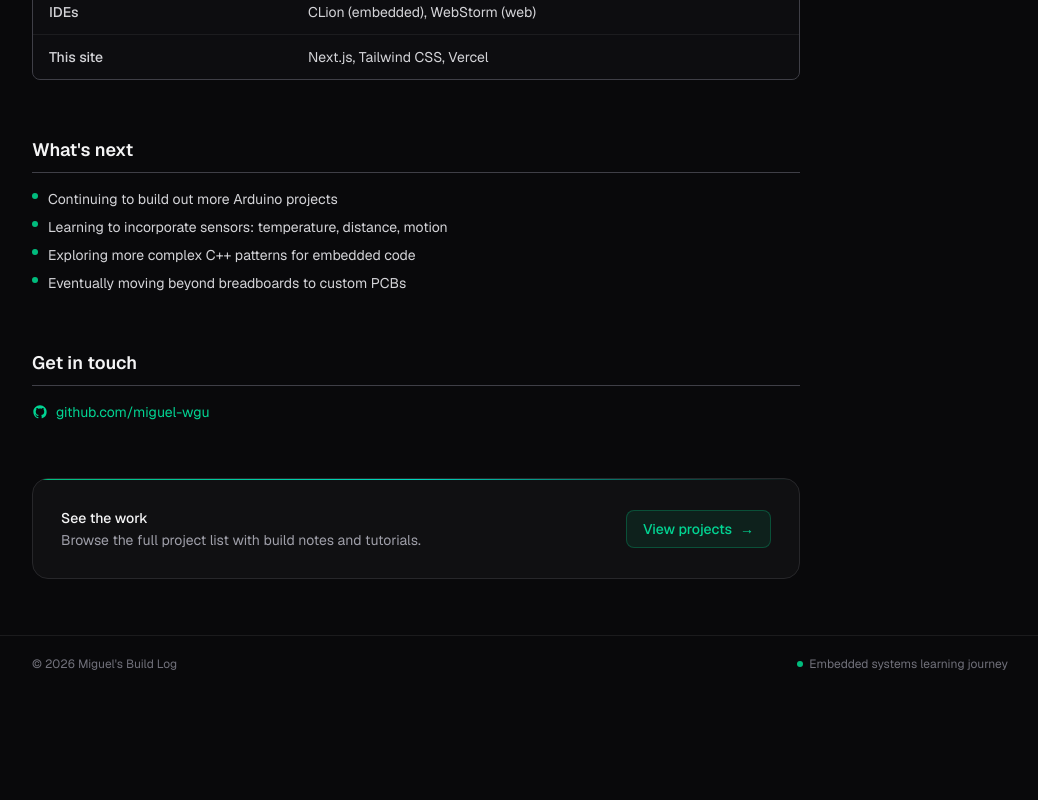
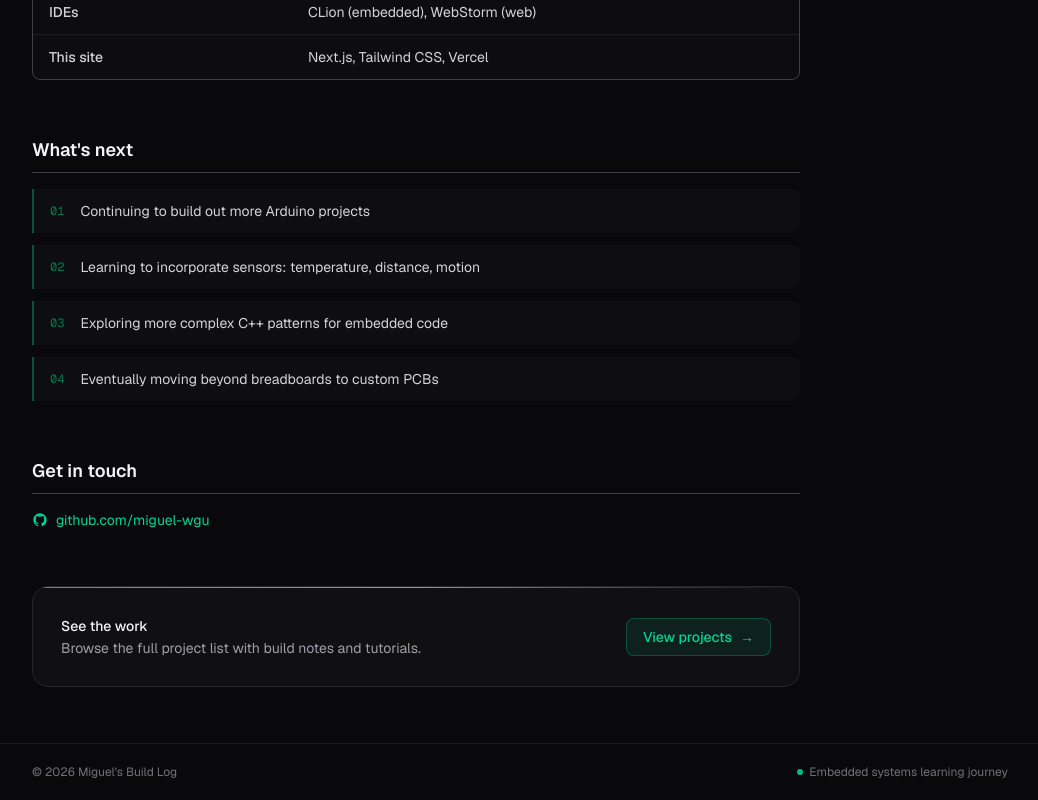
Before and after one commit to miguel-wgu/miguels-build-log, a Next.js app: page /about in a window 1280 px wide. Shown: the part 1178-1978 px from the top of the page, without its empty margins (120-1158 px from the left). Before the commit the page ends 1870 px from the top, so only its background shows below. Built offline with nearby package versions, Linux system fonts and the light colour scheme.

Commit message:
Styling update.

```diff
--- a/src/app/about/page.tsx
+++ b/src/app/about/page.tsx
@@ -109,16 +109,18 @@ export default function AboutPage() {
                     What&apos;s next
                 </h2>
                 {/* TODO: update this list as your goals and upcoming projects evolve */}
-                <ul className="space-y-2">
+                <ul className="space-y-3">
                     {[
                         "Continuing to build out more Arduino projects",
                         "Learning to incorporate sensors: temperature, distance, motion",
                         "Exploring more complex C++ patterns for embedded code",
                         "Eventually moving beyond breadboards to custom PCBs",
                     ].map((item, i) => (
-                        <li key={i} className="flex gap-2.5 text-sm text-zinc-300">
-                            <span className="mt-1 h-1.5 w-1.5 shrink-0 rounded-full bg-emerald-500" />
-                            {item}
+                        <li key={i} className="flex gap-4 border-l-2 border-emerald-500/40 bg-zinc-900/40 rounded-r-lg px-4 py-3 hover:border-emerald-500/70 hover:bg-zinc-900/60 transition-colors">
+                            <span className="text-xs font-mono text-emerald-500/60 mt-0.5 shrink-0">
+                                {String(i + 1).padStart(2, "0")}
+                            </span>
+                            <span className="text-sm text-zinc-300">{item}</span>
                         </li>
                     ))}
                 </ul>
@@ -147,7 +149,7 @@ export default function AboutPage() {
 
             {/* ── Projects CTA ─────────────────────────────────────────────────── */}
             <div className="rounded-2xl border border-zinc-800 bg-zinc-900/50 overflow-hidden">
-                <div className="h-px bg-gradient-to-r from-emerald-500 via-teal-400 to-transparent" />
+                <div className="h-px bg-linear-to-r from-emerald-500 via-teal-400 to-transparent" />
                 <div className="p-7 flex items-center justify-between gap-4 flex-wrap">
                     <div>
                         <p className="text-sm font-medium text-zinc-100">See the work</p>
--- a/src/app/page.tsx
+++ b/src/app/page.tsx
@@ -14,7 +14,7 @@ export default function HomePage() {
 
                 {/* Main headline with gradient accent */}
                 <h1 className="text-5xl font-bold tracking-tight sm:text-6xl lg:text-7xl leading-[1.05]">
-                    <span className="bg-gradient-to-br from-emerald-300 via-teal-300 to-emerald-500 bg-clip-text text-transparent">
+                    <span className="bg-linear-to-br from-emerald-300 via-teal-300 to-emerald-500 bg-clip-text text-transparent">
                         Miguel&apos;s
                     </span>{" "}
                     Build Log
@@ -47,7 +47,7 @@ export default function HomePage() {
 
                 <div className="rounded-2xl border border-zinc-800 bg-zinc-900/50 overflow-hidden hover:border-zinc-700 transition-colors">
                     {/* Top accent bar */}
-                    <div className="h-px bg-gradient-to-r from-emerald-500 via-teal-400 to-transparent" />
+                    <div className="h-px bg-linear-to-r from-emerald-500 via-teal-400 to-transparent" />
 
                     <div className="p-7">
                         <div className="flex items-start justify-between gap-4 flex-wrap">
--- a/src/app/projects/page.tsx
+++ b/src/app/projects/page.tsx
@@ -64,7 +64,7 @@ export default function ProjectsPage() {
                         className="rounded-2xl border border-zinc-800 bg-zinc-900/50 overflow-hidden hover:border-zinc-700 transition-colors"
                     >
                         {/* Top accent bar */}
-                        <div className="h-px bg-gradient-to-r from-emerald-500 via-teal-400 to-transparent" />
+                        <div className="h-px bg-linear-to-r from-emerald-500 via-teal-400 to-transparent" />
 
                         <div className="p-7 space-y-4">
                             {/* Title row */}
```
